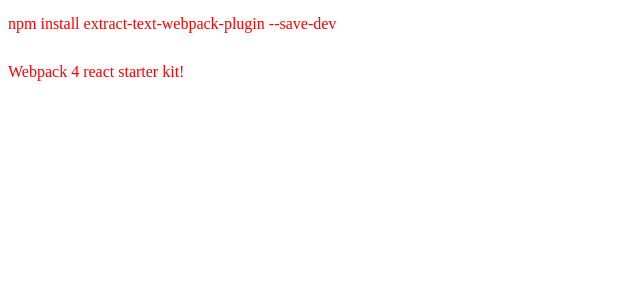
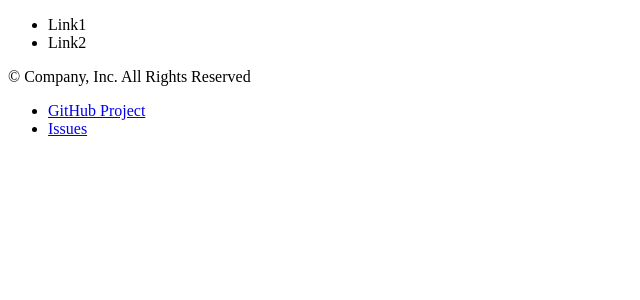
Before and after one commit to kaiwen2times/webpack4-react-starter-kit, a React app: page / in a window 1280 px wide. Shown: the top 300 px of the page, without its empty margins (0-640 px from the left). Built offline with nearby package versions, Linux system fonts and the light colour scheme.

Commit message:
Working on a generic resume page.

```diff
--- a/package.json
+++ b/package.json
@@ -5,7 +5,8 @@
   "main": "index.js",
   "dependencies": {
     "react": "^16.4.1",
-    "react-dom": "^16.4.1"
+    "react-dom": "^16.4.1",
+    "react-router-dom": "^4.3.1"
   },
   "devDependencies": {
     "babel-core": "^6.26.3",
--- a/src/html/index.html
+++ b/src/html/index.html
@@ -1,11 +1,10 @@
 <!DOCTYPE html>
 <html lang="en">
 <head>
-    <meta charset="utf-8">
-    <title>webpack 4 quickstart</title>
+  <title>placeholder</title>
+  <link rel="shortcut icon" type="image/png" href="/favicon.png"/>
 </head>
 <body>
-    <div id="app">
-    </div>
+  <div id="app"></div>
 </body>
 </html>
--- a/src/js/App.js
+++ b/src/js/App.js
@@ -1,14 +1,21 @@
-import React from "react";
-import ReactDOM from "react-dom";
-import style from "./../styles/main.css";
+import React, { Component } from 'react';
+import { render } from 'react-dom';
+import { BrowserRouter, Switch, Route } from 'react-router-dom';
+import Home from './Home';
+import NotFound from './NotFound';
 
-const App = () => {
-  return (
-    <div>npm install extract-text-webpack-plugin --save-dev
-
-      <p>Webpack 4 react starter kit!</p>
-    </div>
-  );
-};
-export default App;
-ReactDOM.render(<App />, document.getElementById("app"));
+class App extends Component {
+  render() {
+    return (
+      <div className="container">
+        <BrowserRouter>
+          <Switch>
+            <Route path="/" exact component={Home} />
+            <Route path='*' component={NotFound}/>
+          </Switch>
+        </BrowserRouter>
+      </div>
+    )
+  }
+}
+render(<App />, document.getElementById("app"));
--- /dev/null
+++ b/src/js/Footer.js
@@ -0,0 +1,19 @@
+import React, { Component } from 'react';
+
+class Footer extends Component {
+  render() {
+    return (
+      <footer>
+        <div className="container text-center">
+          <p className="pull-left">© Company, Inc. All Rights Reserved</p>
+          <ul className="pull-right list-inline">
+            <li><a href="https://github.com/kaiwen2times/webpack4-react-starter-kit">GitHub Project</a></li>
+            <li><a href="https://github.com/kaiwen2times/webpack4-react-starter-kit/issues">Issues</a></li>
+          </ul>
+        </div>
+      </footer>
+    )
+  }
+}
+
+export default Footer;
--- /dev/null
+++ b/src/js/Header.js
@@ -0,0 +1,19 @@
+import React, { Component } from 'react';
+
+class Header extends Component {
+  render() {
+    return (
+      <header class="navbar navbar-fixed-top navbar-inverse">
+        <div class="container">
+          <nav>
+            <ul class="nav navbar-nav navbar-right">
+              <li>Link1</li>
+              <li>Link2</li>
+            </ul>
+          </nav>
+        </div>
+      </header>
+    );
+  };
+};
+export default Header;
--- /dev/null
+++ b/src/js/Home.js
@@ -0,0 +1,15 @@
+import React, { Component } from 'react';
+import Header from './Header';
+import Footer from './Footer';
+
+class Home extends Component {
+  render() {
+    return (
+      <div>
+        <Header />
+        <Footer />
+      </div>
+    )
+  }
+}
+export default Home;
--- /dev/null
+++ b/src/js/NotFound.js
@@ -0,0 +1,32 @@
+import React, { Component } from 'react';
+import { Link } from 'react-router-dom';
+
+class NotFound extends Component {
+  render() {
+    return (
+      <div className="container">
+        <div className="row">
+            <div className="col-md-12">
+                <div className="error-template">
+                    <h1>
+                        Oops!</h1>
+                    <h2>
+                        404 Not Found</h2>
+                    <div className="error-details">
+                        Sorry, an error has occured, Requested page not found!
+                    </div>
+                    <div className="error-actions">
+                        <Link to="/" className="btn btn-primary btn-lg">
+                            <span className="glyphicon glyphicon-home"></span>
+                            Take Me Home
+                        </Link>
+                    </div>
+                </div>
+            </div>
+        </div>
+    </div>
+    )
+  }
+}
+
+export default NotFound;
--- a/webpack.dev.config.js
+++ b/webpack.dev.config.js
@@ -1,7 +1,7 @@
 const path = require('path');
-
 const HtmlWebPackPlugin = require("html-webpack-plugin");
 
+// directories go here
 const APP_DIR = path.resolve(__dirname, "./src/js");
 // const CSS_DIR = path.resolve(__dirname, "./src/css");
 const HTML_DIR = path.resolve(__dirname, "./src/html");
@@ -29,7 +29,6 @@
         use: [
           {
             loader: "html-loader",
-           //  options: { minimize: true }
           }
         ]
       },
@@ -37,10 +36,10 @@
         test: /\.css$/,
         use: [
           {
-            loader: "style-loader" // creates style nodes from JS strings
+            loader: "style-loader"
           },
           {
-            loader: "css-loader" // translates CSS into CommonJS
+            loader: "css-loader"
           },
         ]
       }
```
Also changed, not shown: 2 other files (tests, documents, lock files or other folders).
